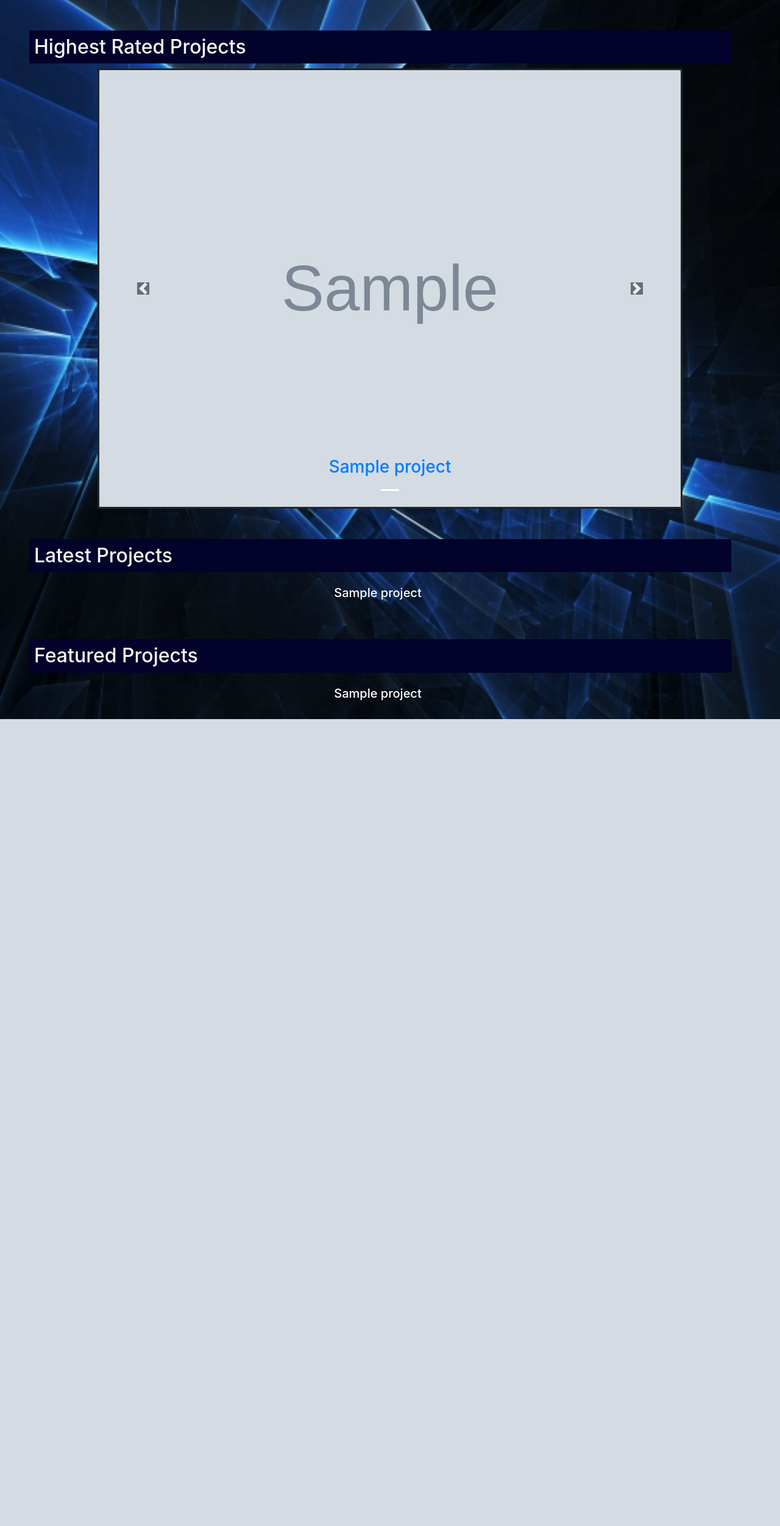
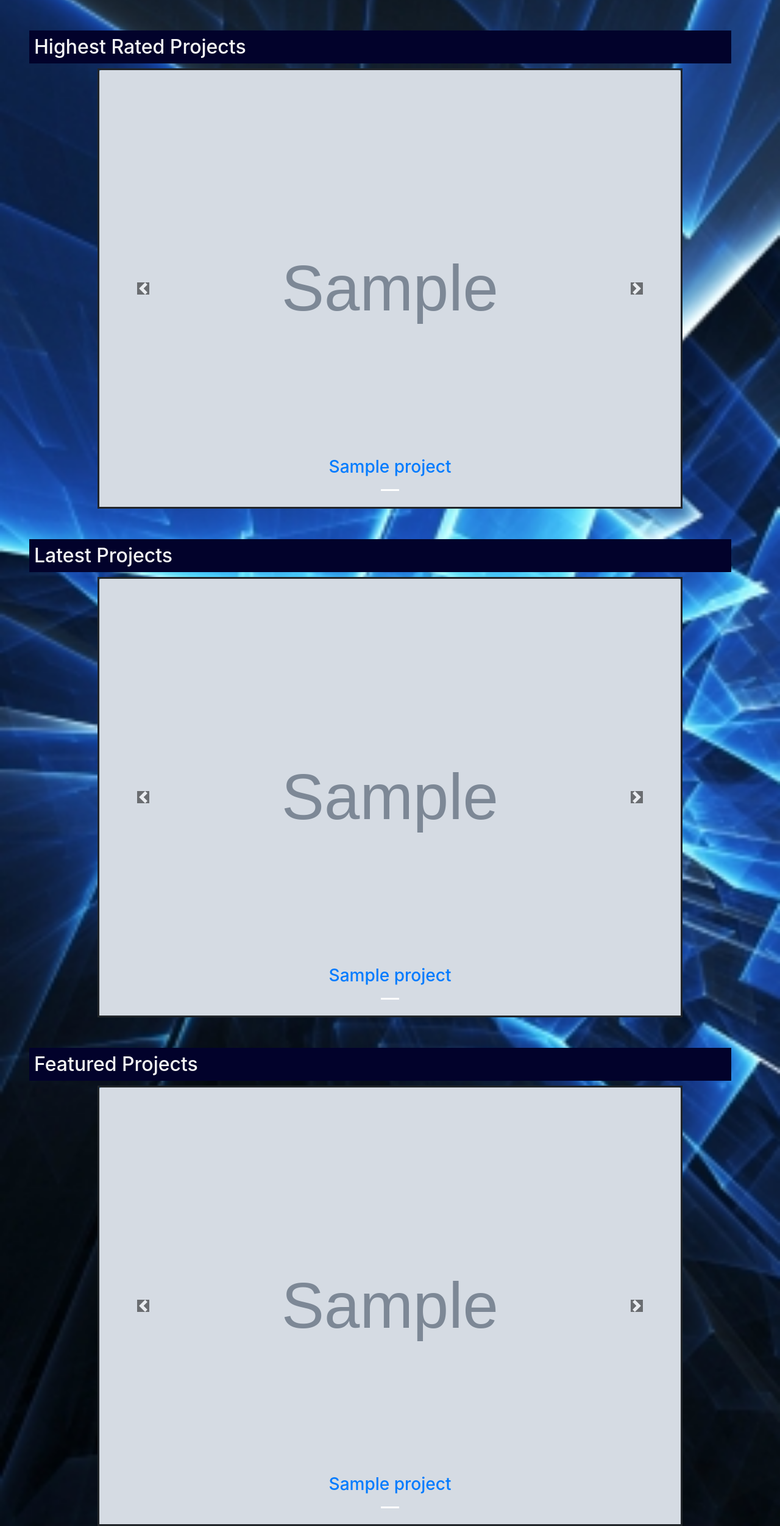
Before and after one commit to rehabayman/Crowd-Funding-System, a Django app: page / in a window 1280 px wide. Shown: the part 63-2565 px from the top of the page at 61% size. Before the commit the page ends 1242 px from the top, so only its background shows below. Run offline with Django 3.2, Linux system fonts and the light colour scheme; tables that the repository leaves empty hold one stand-in row (values such as "Sample post"); grey boxes marked "Sample" are stand-in pictures; parts of the project's set-up code (start-up, migrations or seed data) failed here and were passed over; some libraries are stand-ins or nearby versions.

Commit message:
added carousels for all sections in homepage

```diff
--- a/crowd_funding_system/crowd_funding_system/templates/crowd_funding_system/homepage.html
+++ b/crowd_funding_system/crowd_funding_system/templates/crowd_funding_system/homepage.html
@@ -38,21 +38,57 @@
     </a>
 </div>
 <h2 class="head_home ml-5 p-2" style="width: 90%;">Latest Projects</h2>
-<ul style="list-style-type: none; width: 92.5%;" class="ml-2">
-    {% for project in latest_projects %}
-        <li>
-            <h5><a href="projects/{{project.id}}" style="text-decoration: none;">{{project.title}}</a></h5>
-        </li>
-    {% endfor %}
-</ul>
+<div id="carouselExampleIndicators-2" class="carousel slide w-75 h-25" data-ride="carousel" style="border: solid; margin-left: 10rem;">
+    <ol class="carousel-indicators">
+        {% for project in latest_projects%}
+        <li data-target="#carouselExampleIndicators-2" data-slide-to=`{{ forloop.counter0 }}` {% if forloop.first %}class='active'{% endif %}></li>
+        {% endfor %}
+    </ol>
+    <div class="carousel-inner">
+        {% for project in latest_projects %}
+        <div class="carousel-item {% if forloop.first %}active{% endif %}">
+            <img src="/media/{{project.images.first.picture}}" class="card-img-top d-block w-100 h-50" alt={{project.title}}>
+            <div class="carousel-caption d-none d-md-block">
+                <h3 style="color: black;">
+                    <a href="projects/{{project.id}}" style="text-decoration: none;">{{project.title}}</a>
+                </h3>
+            </div>
+        </div>
+        {% endfor %}
+    </div>
+    <a class="carousel-control-prev" href="#carouselExampleIndicators-2" role="button" data-slide="prev">
+        <span class="carousel-control-prev-icon" style="background-color: black;"></span>
+    </a>
+    <a class="carousel-control-next" href="#carouselExampleIndicators-2" role="button" data-slide="next">
+        <span class="carousel-control-next-icon" style="background-color: black;"></span>
+    </a>
+</div>
 
 <h2 class="head_home ml-5 p-2" style="width: 90%;">Featured Projects</h2>
-<ul style="list-style-type: none; width: 92.5%;" class="ml-2">
-    {% for project in featured_projects %}
-        <li>
-            <h5><a href="projects/{{project.id}}" style="text-decoration: none;">{{project.title}}</a></h5>
-        </li>
-    {% endfor %}
-</ul>
+<div id="carouselExampleIndicators-3" class="carousel slide w-75 h-25" data-ride="carousel" style="border: solid; margin-left: 10rem;">
+    <ol class="carousel-indicators">
+        {% for project in featured_projects%}
+        <li data-target="#carouselExampleIndicators-3" data-slide-to=`{{ forloop.counter0 }}` {% if forloop.first %}class='active'{% endif %}></li>
+        {% endfor %}
+    </ol>
+    <div class="carousel-inner">
+        {% for project in featured_projects %}
+        <div class="carousel-item {% if forloop.first %}active{% endif %}">
+            <img src="/media/{{project.images.first.picture}}" class="card-img-top d-block w-100 h-50" alt={{project.title}}>
+            <div class="carousel-caption d-none d-md-block">
+                <h3 style="color: black;">
+                    <a href="projects/{{project.id}}" style="text-decoration: none;">{{project.title}}</a>
+                </h3>
+            </div>
+        </div>
+        {% endfor %}
+    </div>
+    <a class="carousel-control-prev" href="#carouselExampleIndicators-3" role="button" data-slide="prev">
+        <span class="carousel-control-prev-icon" style="background-color: black;"></span>
+    </a>
+    <a class="carousel-control-next" href="#carouselExampleIndicators-3" role="button" data-slide="next">
+        <span class="carousel-control-next-icon" style="background-color: black;"></span>
+    </a>
+</div>
 
 {% endblock %}
```
